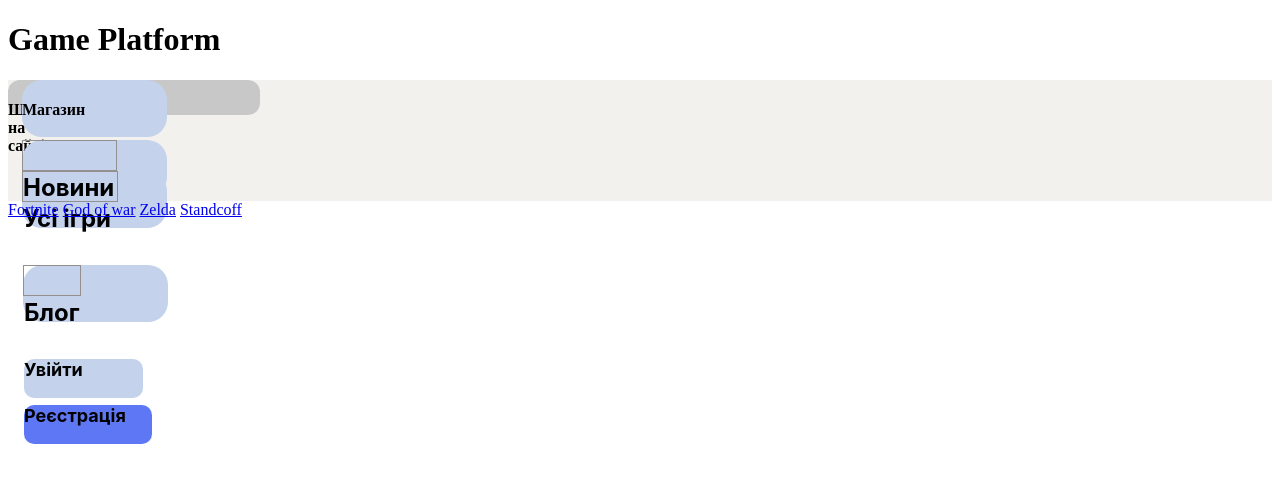
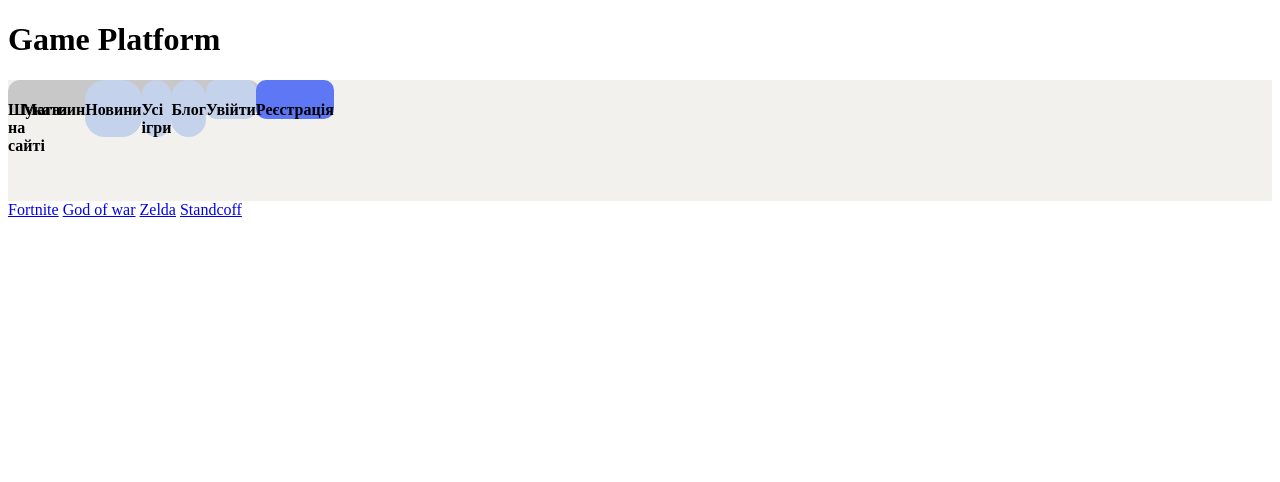
Before and after one commit to Katy-esa/game_platform, a plain HTML site: page index.html in a window 1280 px wide. Drawn offline with Linux system fonts and the light colour scheme.

Commit message:
fix header

```diff
--- a/index.html
+++ b/index.html
@@ -15,40 +15,30 @@
         <h4>Шукати на сайті</h4>
        </div>
 
-       <div class="shop-section">
         <div class="shot-icon">
           <h4>Магазин</h4>
         </div>
 
           <div class="news-section">
-            <div class="news-text">
               <h4>Новини</h4>
           </div>
 
           <div class="games-section">
-            <div class="games-text">
              <h4>Усі ігри</h4>
+          </div>
 
              <div class="blog-section">
-              <div class="blog-text">
                 <h4>Блог</h4>
-
-                <div class="login-section">
-                  <div class="login-text">
-                    <h4>Увійти</h4>
-
-                    <div class="sign-up-section">
-                      <div class="sign-up-text">
-                        <h4>Реєстрація</h4>
-                    </div>
-                </div>
-
              </div>
 
-          </div>
+            <div class="login-section">
+                    <h4>Увійти</h4>
+            </div>
 
-       </div>
-
+            <div class="sign-up-section">
+                <h4>Реєстрація</h4>
+            </div>
+    </div>
   </header>
 
   <a href="games/fortine.html">Fortnite</a>
```
